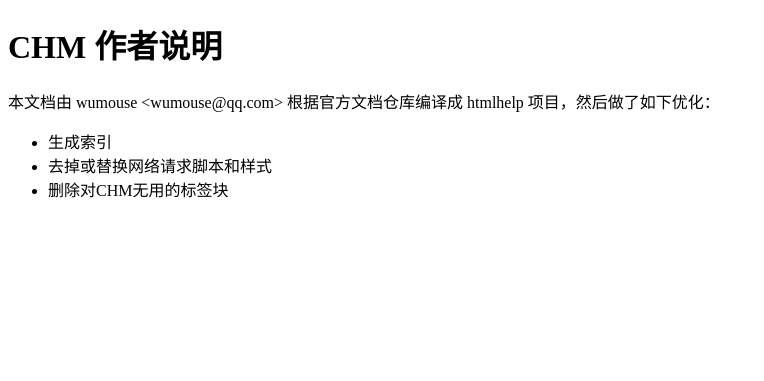
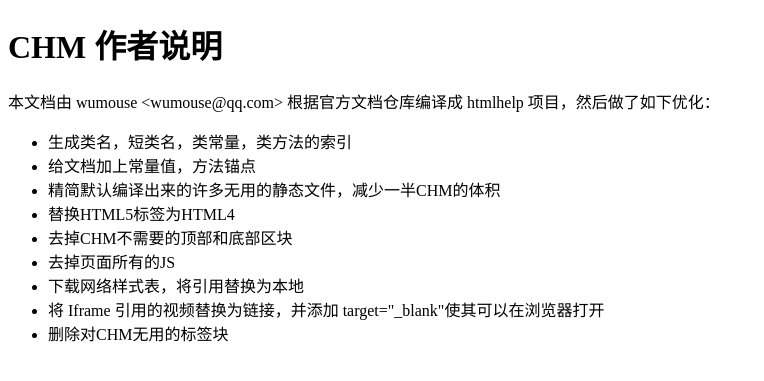
Before and after one commit to wumouse/phalcon-doc-chm, a PHP site: page /view/readme.html in a window 1280 px wide. Shown: the top 381 px of the page, without its empty margins (0-764 px from the left). Run offline with PHP 8.4, Linux system fonts and the light colour scheme.

Commit message:
add index for short class name\\ complete the readme.html

```diff
--- a/src/Index.php
+++ b/src/Index.php
@@ -76,6 +76,8 @@ class Index
         $className = $this->getClassName();
 
         $this->classes[] = new Item($className, $splFileInfo->getFilename());
+        $reflectionClass = new \ReflectionClass($className);
+        $this->classes[] = new Item($reflectionClass->getShortName(), $splFileInfo->getFilename());
 
         $this->handleConstants($className);
         $this->handleMethods($className);
--- a/view/readme.html
+++ b/view/readme.html
@@ -9,8 +9,14 @@
     <h1>CHM 作者说明</h1>
     <p>本文档由 wumouse &lt;wumouse@qq.com&gt; 根据官方文档仓库编译成 htmlhelp 项目，然后做了如下优化：</p>
     <ul>
-        <li>生成索引</li>
-        <li>去掉或替换网络请求脚本和样式</li>
+        <li>生成类名，短类名，类常量，类方法的索引</li>
+        <li>给文档加上常量值，方法锚点</li>
+        <li>精简默认编译出来的许多无用的静态文件，减少一半CHM的体积</li>
+        <li>替换HTML5标签为HTML4</li>
+        <li>去掉CHM不需要的顶部和底部区块</li>
+        <li>去掉页面所有的JS</li>
+        <li>下载网络样式表，将引用替换为本地</li>
+        <li>将 Iframe 引用的视频替换为链接，并添加 target="_blank"使其可以在浏览器打开</li>
         <li>删除对CHM无用的标签块</li>
     </ul>
     <p></p>
```
Also changed, not shown: README.md.
